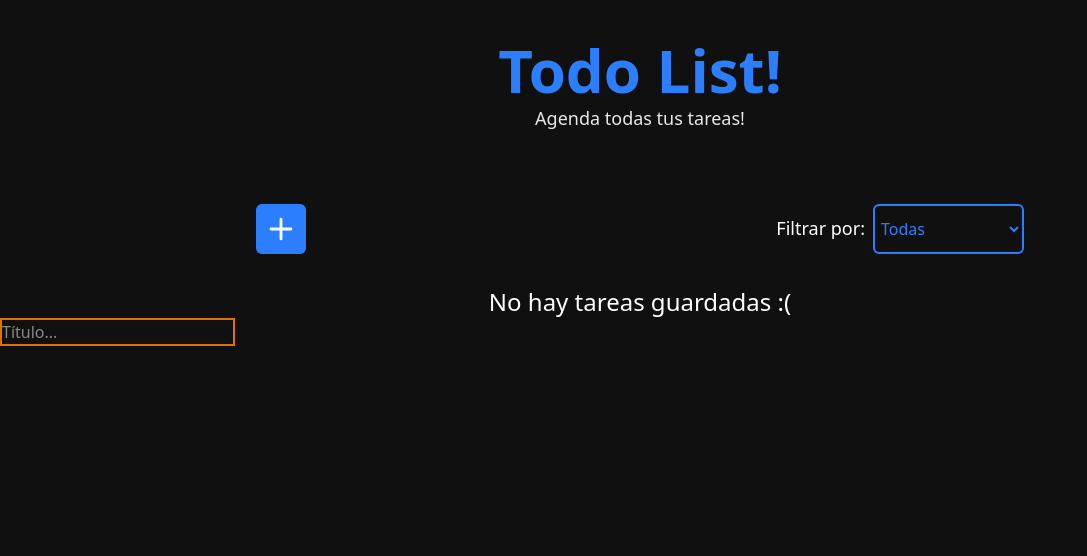
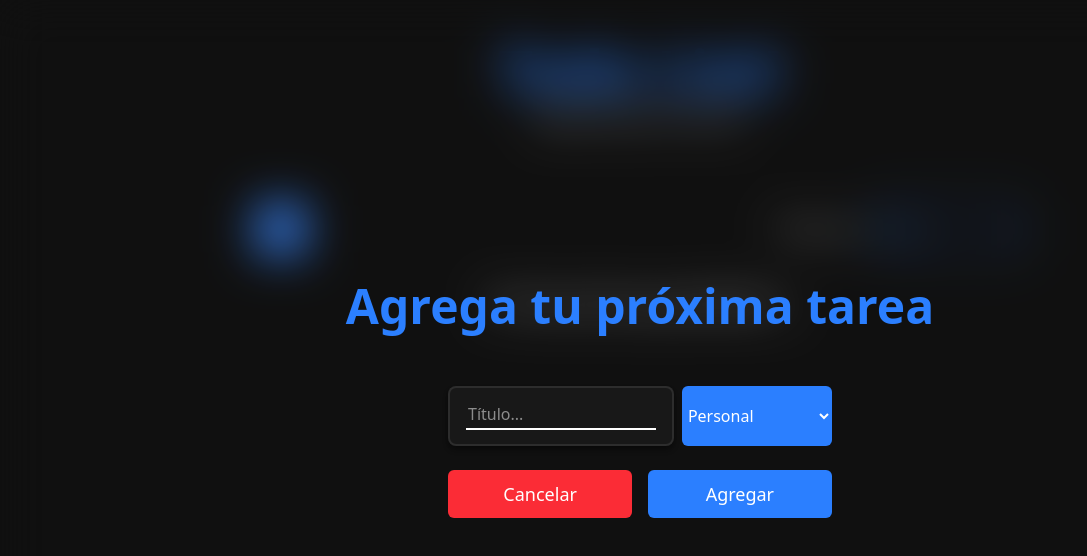
Before and after one commit to RomaanDeRose/todo-list, a React (Vite) app: page / in a window 1280 px wide. Both pictures are taken after a click on the button 281 px from the left and 229 px from the top of the page. Shown: the top 556 px of the page, without its empty margins (0-1087 px from the left). Built offline with nearby package versions, Linux system fonts and the light colour scheme.

Commit message:
Agregar componente FormTask para manejar la creación de nuevas tareas

```diff
--- a/src/App.jsx
+++ b/src/App.jsx
@@ -4,24 +4,13 @@ import { Toaster } from "react-hot-toast";
 import { LuPlus } from "react-icons/lu";
 import "./App.css";
 import Tasks from "./components/Tasks";
+import FormTask from "./components/FormTask";
 
 function App() {
-  const { tasks, addTask, editTask } = useContext(TasksContext);
-  const [name, setName] = useState("");
+  const { tasks, editTask } = useContext(TasksContext);
+  const [openForm, setOpenForm] = useState(false);
   const [idEdit, setIdEdit] = useState(null);
   const [nameEdit, setNameEdit] = useState("");
-
-  const handleSubmit = (e) => {
-    e.preventDefault();
-
-    addTask({
-      id: Math.floor(Math.random() * 1000),
-      name: name,
-      completed: false,
-    });
-
-    setName("");
-  };
 
   const handleSubmitEdit = (e) => {
     e.preventDefault();
@@ -51,7 +40,10 @@ function App() {
       </p>
       <div className="w-[90%] max-w-3xl mx-auto mt-18 mb-8">
         <div className="flex justify-between">
-          <button className="bg-blue-500 p-2 rounded-md cursor-pointer transition-all hover:bg-blue-600 hover:shadow-lg hover:shadow-blue-600/25">
+          <button
+            className="bg-blue-500 p-2 rounded-md cursor-pointer transition-all hover:bg-blue-600 hover:shadow-lg hover:shadow-blue-600/25"
+            onClick={() => setOpenForm(true)}
+          >
             <LuPlus size={34} />
           </button>
           <div>
@@ -78,15 +70,7 @@ function App() {
         <span className="text-3xl font-extrabold">{totalTasks}</span>
       </p> */}
       <Tasks idEdit={idEdit} setIdEdit={setIdEdit} />
-      <form onSubmit={handleSubmit}>
-        <input
-          type="text"
-          placeholder="Título..."
-          className="border-2 border-amber-600 focus:outline-none"
-          value={name}
-          onChange={(e) => setName(e.target.value)}
-        />
-      </form>
+      {openForm && <FormTask open={setOpenForm} />}
       {idEdit && (
         <form onSubmit={handleSubmitEdit}>
           <input
--- /dev/null
+++ b/src/components/FormTask.jsx
@@ -0,0 +1,77 @@
+import { useContext, useState } from "react";
+import { TasksContext } from "../context/TasksContext";
+
+function FormTask({ open }) {
+  const { addTask } = useContext(TasksContext);
+  const [title, setTitle] = useState("");
+  const [category, setCategory] = useState("Personal");
+
+  const handleSubmit = (e) => {
+    e.preventDefault();
+
+    addTask({
+      id: Math.floor(Math.random() * 1000),
+      title,
+      category,
+      completed: false,
+    });
+
+    setTitle("");
+
+    open(false);
+  };
+
+  return (
+    <div className="absolute inset-0 w-full h-screen flex justify-center items-center flex-col gap-2 bg-[#181818]/10 backdrop-blur-xl">
+      <h2 className="text-5xl font-extrabold text-blue-500 text-center mb-12">
+        Agrega tu próxima tarea
+      </h2>
+      <form onSubmit={handleSubmit} className="w-sm">
+        <div className="w-full flex gap-2">
+          <div className="w-[60%] bg-[#181818] flex justify-between items-center gap-2 px-4 py-3.5 rounded-lg border-2 border-[#dddddd]/10 shadow-md shadow-black/30 overflow-hidden">
+            <input
+              type="text"
+              placeholder="Título..."
+              className="w-full pb-0.5 pl-0.5 border-b-2 border-white focus:outline-none"
+              name="title"
+              value={title}
+              onChange={(e) => setTitle(e.target.value)}
+            />
+            {/* boton oculto para que no de error al hacer submit */}
+            <button type="submit" className="hidden"></button>
+          </div>
+          <select
+            name="category"
+            value={category}
+            onChange={(e) => setCategory(e.target.value)}
+            className="w-[40%] bg-blue-500 text-white-500 font-medium rounded-md px-0.5 py-3.5 cursor-pointer focus:outline-none"
+          >
+            <option value="Personal">Personal</option>
+            <option value="Trabajo">Trabajo</option>
+            <option value="Estudio">Estudio</option>
+            <option value="Deporte">Deporte</option>
+            <option value="Entretenimiento">Entretenimiento</option>
+            <option value="Otra">Otra</option>
+          </select>
+        </div>
+        <div className="w-full h-12 flex gap-[4%] text-lg mt-6">
+          <button
+            type="button"
+            className="w-[48%] bg-red-500 rounded-md cursor-pointer transition-shadow hover:shadow-lg hover:shadow-red-500/30"
+            onClick={() => open(false)}
+          >
+            Cancelar
+          </button>
+          <button
+            type="submit"
+            className="w-[48%] bg-blue-500 rounded-md cursor-pointer transition-shadow hover:shadow-lg hover:shadow-blue-500/30"
+          >
+            Agregar
+          </button>
+        </div>
+      </form>
+    </div>
+  );
+}
+
+export default FormTask;
```
